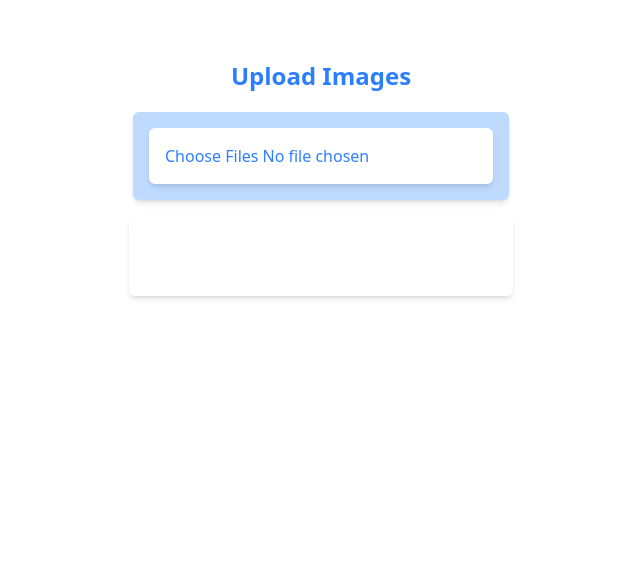
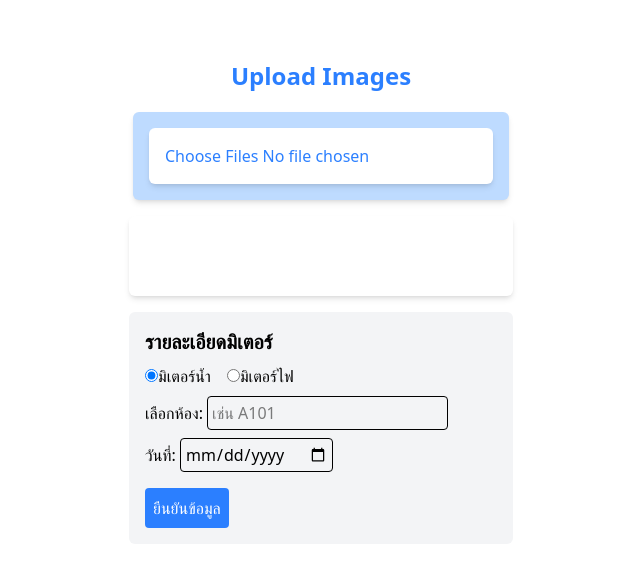
Before and after one commit to thitiwatdb/Meter, a React (Vite) app in the folder frontend/: page /admin/uploadimages in a window 1280 px wide. Shown: the top 566 px of the page, without its empty margins (319-959 px from the left). Built offline with nearby package versions, Linux system fonts and the light colour scheme.

Commit message:
patch 1.7

```diff
--- a/frontend/src/pages/dashboard/UploadImages.jsx
+++ b/frontend/src/pages/dashboard/UploadImages.jsx
@@ -1,28 +1,99 @@
-import React from "react";
-import { useState, useEffect } from "react";
+import React, { useState, useEffect } from "react";
 
 export default function UploadImages() {
   const [images, setImages] = useState([]);
   const [imagesURL, setImagesURL] = useState([]);
+  const [detectionResults, setDetectionResults] = useState({});
+  const [meterType, setMeterType] = useState("water"); // ค่าเริ่มต้นเป็นมิเตอร์น้ำ
+  const [roomCode, setRoomCode] = useState("");
+  const [recordDate, setRecordDate] = useState("");
+  const [confirmStatus, setConfirmStatus] = useState("");
 
   useEffect(() => {
     if (images.length < 1) return;
-    const newImagesURL = [];
+    // สร้าง URL ชั่วคราวสำหรับ preview รูปภาพ
+    const newImagesURL = images.map((image) => URL.createObjectURL(image));
+    setImagesURL(newImagesURL);
+    // ล้างผลลัพธ์เดิม
+    setDetectionResults({});
+    // เรียกตรวจจับสำหรับแต่ละรูป
     images.forEach((image) => {
-      newImagesURL.push(URL.createObjectURL(image));
+      handleDetect(image);
     });
-    setImagesURL(newImagesURL);
   }, [images]);
+
+  async function handleDetect(image) {
+    const formData = new FormData();
+    formData.append("image", image);
+    try {
+      const response = await fetch("http://localhost:5000/detect", {
+        method: "POST",
+        body: formData,
+      });
+      const data = await response.json();
+      setDetectionResults((prevResults) => ({
+        ...prevResults,
+        [image.name]: data.detections,
+      }));
+    } catch (error) {
+      console.error("Error during detection:", error);
+    }
+  }
+
+  async function handleConfirm() {
+    // ในตัวอย่างนี้ สมมติใช้ผลลัพธ์จากรูปแรก
+    if (images.length === 0) {
+      alert("กรุณาอัปโหลดรูปภาพ");
+      return;
+    }
+    const firstImage = images[0];
+    const detection = detectionResults[firstImage.name];
+    if (!detection) {
+      alert("ยังไม่มีผลลัพธ์จากการตรวจจับ");
+      return;
+    }
+    // สมมติใช้ค่า numeric_value จากผลลัพธ์ที่ได้
+    const readingValue = detection.numeric_value;
+    if (readingValue === null || readingValue === undefined) {
+      alert("ไม่สามารถดึงค่าจากการตรวจจับได้");
+      return;
+    }
+    if (!roomCode || !recordDate) {
+      alert("กรุณาระบุรหัสห้องและวันที่");
+      return;
+    }
+
+    const payload = {
+      room_code: roomCode,
+      meter_type: meterType, // "water" หรือ "electricity"
+      record_date: recordDate,
+      reading_value: readingValue,
+    };
+
+    try {
+      const response = await fetch("http://localhost:5000/insert_reading", {
+        method: "POST",
+        headers: {
+          "Content-Type": "application/json",
+        },
+        body: JSON.stringify(payload),
+      });
+      const data = await response.json();
+      setConfirmStatus(data.message);
+    } catch (error) {
+      console.error("Error inserting reading:", error);
+      setConfirmStatus("เกิดข้อผิดพลาดในการบันทึกข้อมูล");
+    }
+  }
 
   function onImageChange(e) {
     setImages([...e.target.files]);
   }
 
   return (
-    <>
-      <div className=" flex flex-col items-center justify-center mt-10">
+    <div className="flex flex-col items-center justify-center mt-10">
       <h1 className="text-2xl m-5 font-bold text-blue-500">Upload Images</h1>
-        <div className="p-4 bg-blue-200 shadow-md rounded-md ">
+      <div className="p-4 bg-blue-200 shadow-md rounded-md">
         <input
           type="file"
           multiple
@@ -32,11 +103,94 @@ export default function UploadImages() {
         />
       </div>
       <div className="p-10 bg-white shadow-md rounded-md w-96 mt-4">
-          {imagesURL.map((imageURL, index) => (
-            <img key={index} src={imageURL} alt="preview" />
-          ))}
+        {imagesURL.map((imageURL, index) => {
+          const fileName = images[index].name;
+          const result = detectionResults[fileName];
+          return (
+            <div key={index} className="mb-4">
+              <img src={imageURL} alt="preview" className="mb-2" />
+              {result ? (
+                <div>
+                  <p>
+                    <strong>Detected Labels:</strong>{" "}
+                    {result.sorted_labels.join(", ")}
+                  </p>
+                  <p>
+                    <strong>Concatenated:</strong> {result.concatenated_labels}
+                  </p>
+                  <p>
+                    <strong>Numeric Value:</strong>{" "}
+                    {result.numeric_value !== null
+                      ? result.numeric_value
+                      : "N/A"}
+                  </p>
+                </div>
+              ) : (
+                <p>Detecting...</p>
+              )}
+            </div>
+          );
+        })}
+      </div>
+
+      {/* ส่วนควบคุมสำหรับเลือกมิเตอร์, ห้อง และวันที่ */}
+      <div className="mt-4 p-4 bg-gray-100 rounded-md w-96">
+        <h2 className="text-xl font-bold mb-2">รายละเอียดมิเตอร์</h2>
+        <div className="mb-2">
+          <label className="mr-4">
+            <input
+              type="radio"
+              name="meterType"
+              value="water"
+              checked={meterType === "water"}
+              onChange={() => setMeterType("water")}
+            />
+            มิเตอร์น้ำ
+          </label>
+          <label>
+            <input
+              type="radio"
+              name="meterType"
+              value="electricity"
+              checked={meterType === "electricity"}
+              onChange={() => setMeterType("electricity")}
+            />
+            มิเตอร์ไฟ
+          </label>
+        </div>
+        <div className="mb-2">
+          <label>
+            เลือกห้อง:{" "}
+            <input
+              type="text"
+              value={roomCode}
+              onChange={(e) => setRoomCode(e.target.value)}
+              placeholder="เช่น A101"
+              className="border p-1 rounded"
+            />
+          </label>
+        </div>
+        <div className="mb-2">
+          <label>
+            วันที่:{" "}
+            <input
+              type="date"
+              value={recordDate}
+              onChange={(e) => setRecordDate(e.target.value)}
+              className="border p-1 rounded"
+            />
+          </label>
+        </div>
+        <button
+          onClick={handleConfirm}
+          className="mt-2 p-2 bg-blue-500 text-white rounded"
+        >
+          ยืนยันข้อมูล
+        </button>
+        {confirmStatus && (
+          <p className="mt-2 text-green-600 font-bold">{confirmStatus}</p>
+        )}
       </div>
     </div>
-    </>
   );
 }
```
Also changed, not shown: 2 other files (tests, documents, lock files or other folders). Lines whose indentation alone changed are shown as unchanged.
